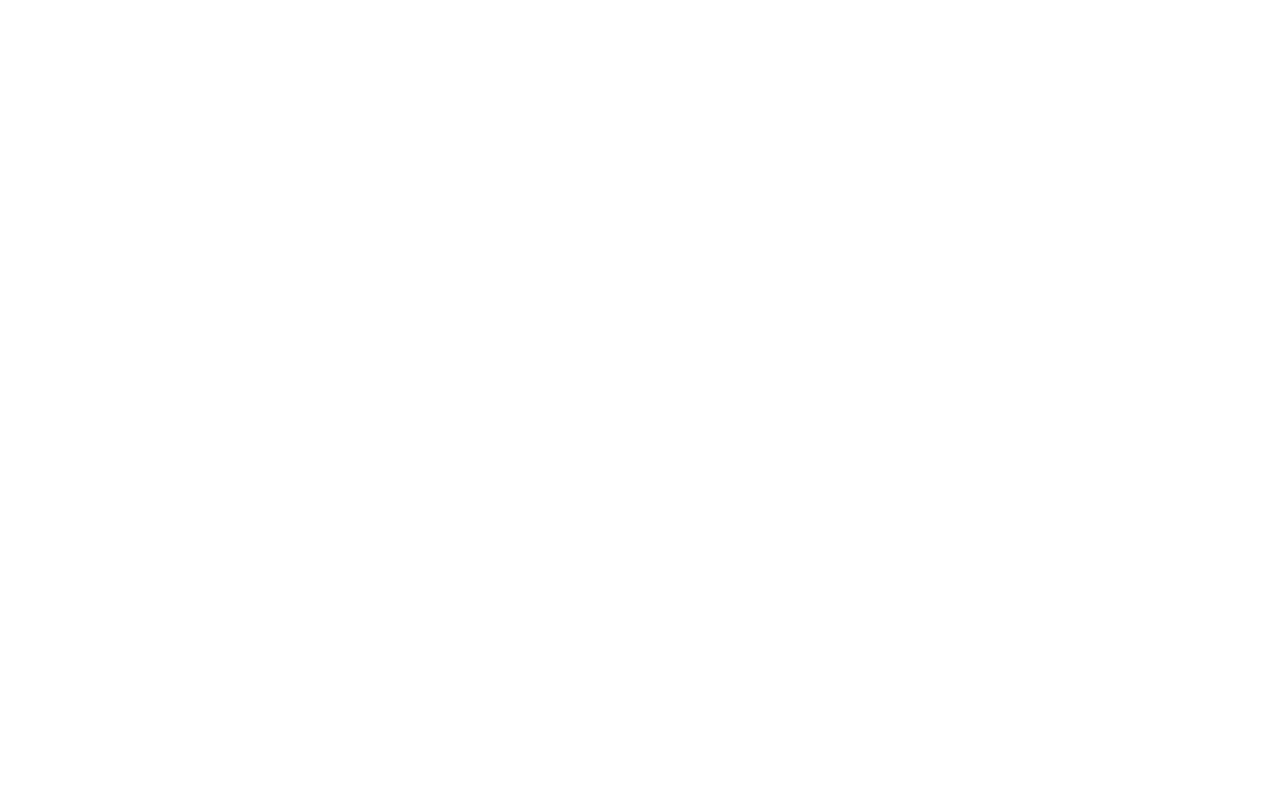
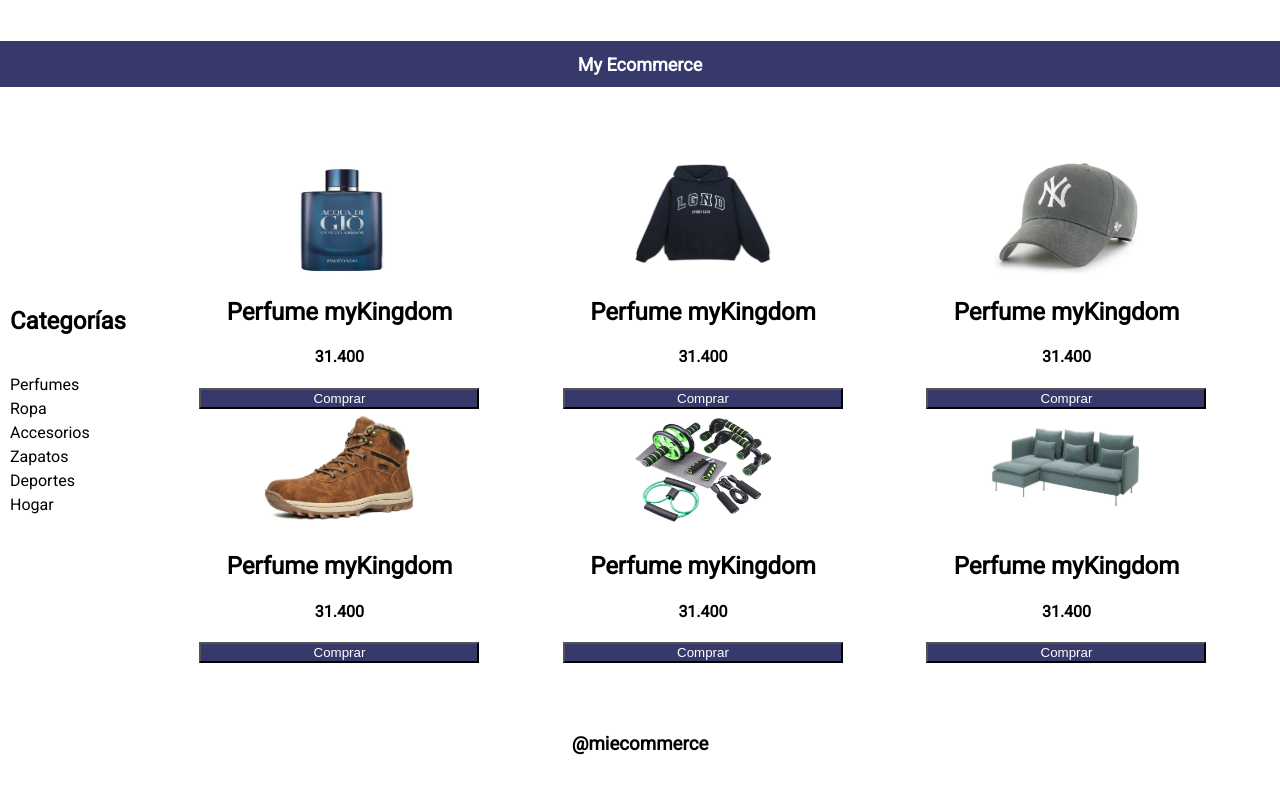
Before and after one commit to SamirCasis/DesafioCSS-A2, a plain HTML site: page index.html in a window 1280 px wide. Drawn offline with Linux system fonts and the light colour scheme.

Commit message:
agregadas imagenes y cambios completos en html y css

```diff
--- a/assets/css/style.css
+++ b/assets/css/style.css
@@ -0,0 +1,82 @@
+body {
+    font-family: 'Roboto', sans-serif;
+    margin: 0;
+}
+
+nav {
+    grid-area: nav;
+}
+
+h1 {
+    background-color: rgba(11, 12, 73, 0.811);
+    color: white;
+    padding: 1%;
+    text-align: center;
+    font-size: large;
+}
+
+aside {
+    grid-area: aside;
+}
+
+aside h2 {
+    margin-left:10px;
+}
+
+.categorias {
+    display: flex;
+    flex-direction: column;
+}
+
+aside ul {
+    justify-content: start;
+    padding-left: 10px;
+}
+
+li {
+    margin-top: 5px;
+    margin-right: 0px;
+}
+
+main {
+    grid-area: main;
+    display: grid;
+    grid-template-columns: auto auto auto;
+}
+
+.producto {
+    text-align: center;
+    width: 300px;
+}
+
+img {
+width: 150px;
+height: 120px;
+}
+
+button {
+    background-color: rgba(11, 12, 73, 0.811);
+    color: white;
+    width: 280px;
+}
+
+
+footer {
+    grid-area: footer;
+}
+
+h3 {
+    color: black;
+    text-align: center;
+}
+
+.grid-container {
+    display: grid;
+    grid-template-areas:
+        "nav nav nav nav"
+        "aside main main main"
+        "footer footer footer footer";
+
+        align-items: center;
+    min-height: 100vh;
+}
--- a/index.html
+++ b/index.html
@@ -1,34 +1,92 @@
 <!DOCTYPE html>
 <html lang="en">
+
 <head>
     <meta charset="UTF-8">
     <meta name="viewport" content="width=device-width, initial-scale=1.0">
+    <link rel="preconnect" href="https://fonts.googleapis.com">
+    <link rel="preconnect" href="https://fonts.gstatic.com" crossorigin>
+    <link href="https://fonts.googleapis.com/css2?family=Roboto&display=swap" rel="stylesheet">
     <link rel="stylesheet" href="./assets/css/style.css">
-    <title>Document</title>
+    <title>ECOMMERCE GRID</title>
 </head>
+
 <body>
 
+    <div class="grid-container">
 
-    <nav></nav>
+        <nav>
+            <div>
+                <H1>My Ecommerce</H1>
+            </div>
+        </nav>
 
+        <aside>
 
-    <aside></aside>
+            <div>
+                <h2>Categorías</h2>
+            </div>
+            <div class="categorias">
+                <ul type="none">
+                    <li>Perfumes</li>
+                    <li>Ropa</li>
+                    <li>Accesorios</li>
+                    <li>Zapatos</li>
+                    <li>Deportes</li>
+                    <li>Hogar</li>
+                </ul>
+            </div>
+        </aside>
 
+        <main>
 
-    <main></main>
-    <div class="producto"></div>
-    <div class="producto"></div>
-    <div class="producto"></div>
-    <div class="producto"></div>
-    <div class="producto"></div>
-    <div class="producto"></div>
+            <div class="producto">
+                <img src="./assets/img/perfume.png" alt="perfume">
+                <h2>Perfume myKingdom</h2>
+                <h4>31.400</h4>
+                <button>Comprar</button>
+            </div>
+            <div class="producto">
+                <img src="./assets/img/ropa.png" alt="ropa">
+                <h2>Perfume myKingdom</h2>
+                <h4>31.400</h4>
+                <button>Comprar</button>
+            </div>
+            <div class="producto">
+                <img src="./assets/img/accesorio.png" alt="accesorio">
+                <h2>Perfume myKingdom</h2>
+                <h4>31.400</h4>
+                <button>Comprar</button>
+            </div>
+            <div class="producto">
+                <img src="./assets/img/zapato.png" alt="zapato">
+                <h2>Perfume myKingdom</h2>
+                <h4>31.400</h4>
+                <button>Comprar</button>
+            </div>
+            <div class="producto">
+                <img src="./assets/img/deportes.png" alt="">
+                <h2>Perfume myKingdom</h2>
+                <h4>31.400</h4>
+                <button>Comprar</button>
+            </div>
+            <div class="producto">
+                <img src="./assets/img/hogar.png" alt="">
+                <h2>Perfume myKingdom</h2>
+                <h4>31.400</h4>
+                <button>Comprar</button>
+            </div>
 
+        </main>
 
+        <footer>
+            <h3>@miecommerce</h3>
+        </footer>
 
-    <footer></footer>
-
+    </div>
 
 
 
 </body>
+
 </html>
```
Also changed, not shown: assets/img/accesorio.png (added), assets/img/deportes.png (added), assets/img/hogar.png (added), assets/img/perfume.png (added), assets/img/ropa.png (added), assets/img/zapato.png (added).
